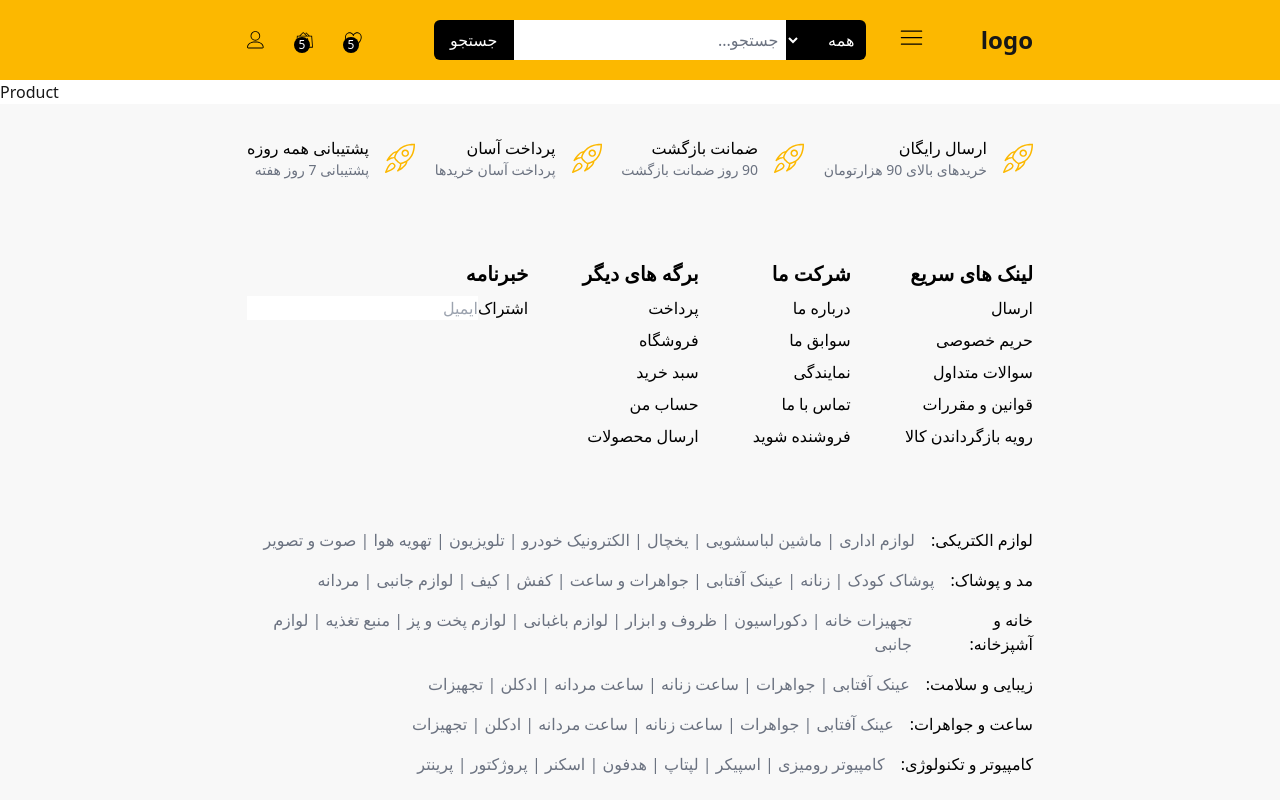
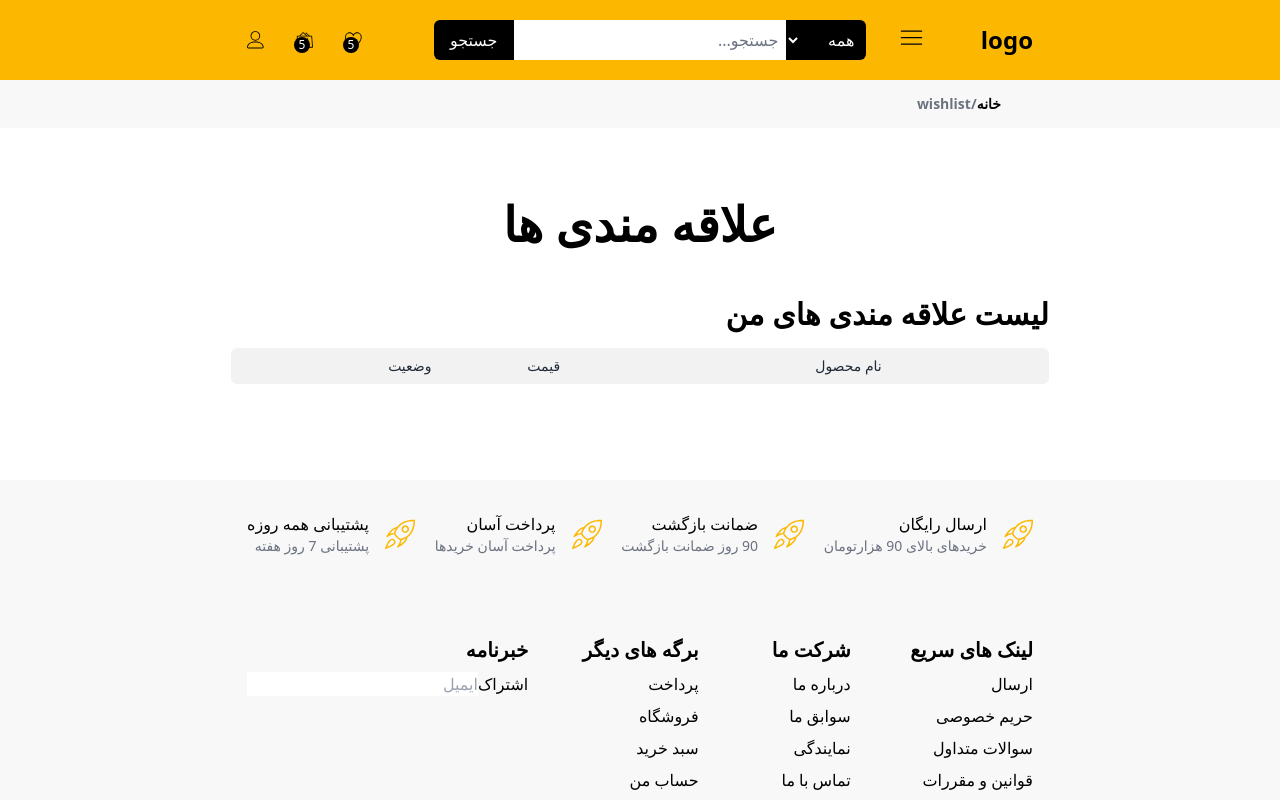
Before and after one commit to mohammad-nm/shopit, a Next.js app: page /wishlist in a window 1280 px wide. Shown: the top 800 px of the page. Built offline with nearby package versions, Linux system fonts and the light colour scheme.

Commit message:
Update Wishlist page

```diff
--- a/app/product/page.tsx
+++ b/app/product/page.tsx
@@ -1,9 +1,11 @@
 import Navbar from "@/components/Navbar";
 import Footer from "@/components/Footer";
+import Route from "@/components/Route";
 export default function Product() {
   return (
     <div>
       <Navbar />
+      <Route />
       <div>Product</div>
       <Footer />
     </div>
--- a/app/profile/page.tsx
+++ b/app/profile/page.tsx
@@ -31,7 +31,7 @@ export default function MyAccount() {
             <div className="border-b border-[#d1d1d1] px-4 py-2">خروج</div>
           </div>
         </div>
-        <div className="w-3/4 p-20">
+        <div className="w-3/4 p-20 flex flex-col gap-y-8">
           <div>سلام mohammad.ro1383 (mohammad.ro1383 نیستید؟ خارج شوید)</div>
           <div>
             از طریق پیشخوان حساب کاربری‌تان، می‌توانید سفارش‌های اخیرتان را
--- a/app/wishlist/page.tsx
+++ b/app/wishlist/page.tsx
@@ -1,11 +1,26 @@
 import Footer from "@/components/Footer";
 import Navbar from "@/components/Navbar";
+import Route from "@/components/Route";
 
 export default function Wishlist() {
   return (
-    <div>
+    <div className="bg-[#fff] text-black">
       <Navbar />
-      <div>Product</div>
+      <Route />
+      <div
+        className="flex flex-col gap-12 p-4 max-w-[850px] mx-auto mt-14 mb-20"
+        dir="rtl"
+      >
+        <div className="text-5xl font-bold text-center">علاقه مندی ها</div>
+        <div className="flex flex-col gap-4">
+          <div className="text-3xl font-bold">لیست علاقه مندی های من</div>
+          <div className="flex gap-4 justify-between items-center bg-[#f2f2f2] p-2 rounded-md text-sm text-gray-800">
+            <div className="w-1/2 text-center">نام محصول</div>
+            <div className="w-1/4 text-center">قیمت</div>
+            <div className="w-1/4"> وضعیت</div>
+          </div>
+        </div>
+      </div>
       <Footer />
     </div>
   );
```
